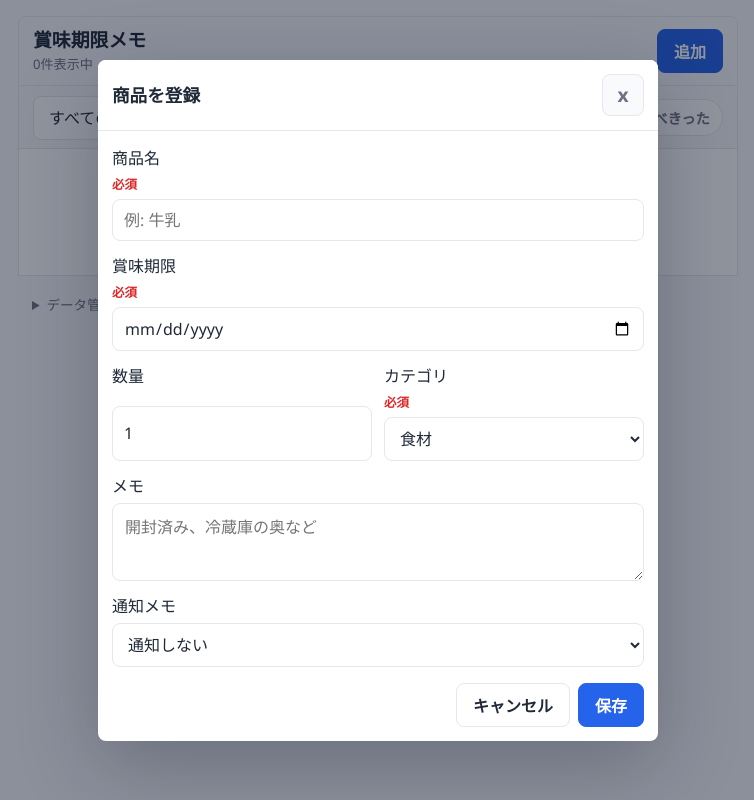
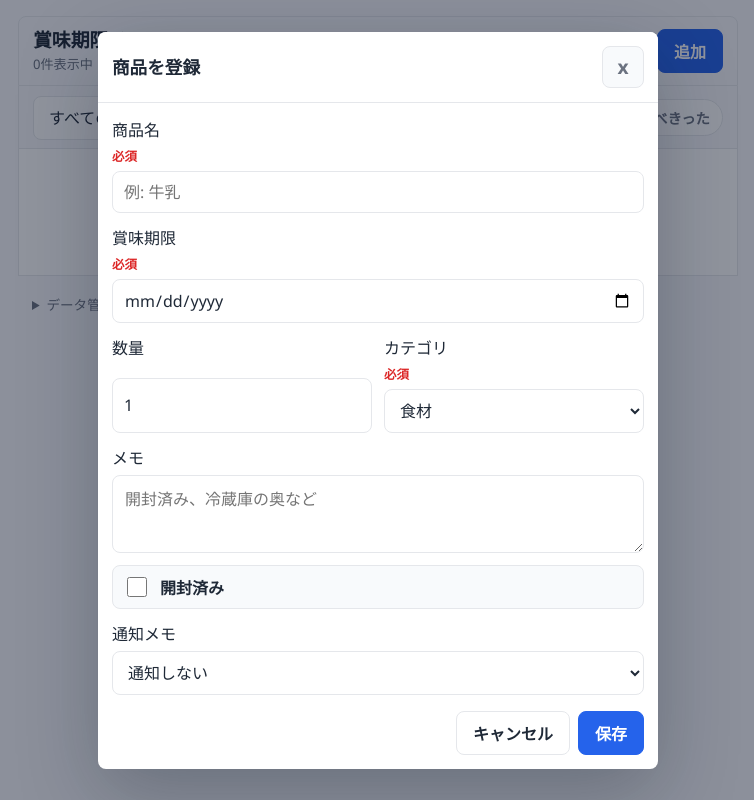
Before and after one commit to machiy8/shomikigen-memo, a React (Vite) app: page / in a window 1280 px wide. Both pictures are taken after a click on the button "追加". Shown: the whole page, without its empty margins (262-1016 px from the left). Built offline with nearby package versions, Linux system fonts and the light colour scheme.

Commit message:
Add opened item filter

```diff
--- a/public/service-worker.js
+++ b/public/service-worker.js
@@ -1,4 +1,4 @@
-const CACHE_NAME = "shomikigen-memo-v5";
+const CACHE_NAME = "shomikigen-memo-v6";
 const APP_SHELL = ["/", "/index.html", "/manifest.webmanifest", "/icon.svg"];
 
 self.addEventListener("install", (event) => {
--- a/src/App.tsx
+++ b/src/App.tsx
@@ -1,6 +1,6 @@
 import { DragEvent, FormEvent, useMemo, useState } from "react";
 import type { ExpiryItem, FilterMode } from "./types";
-import { formatDaysLabel, getDaysUntil, getExpiryStatus, sortByExpiryDate } from "./utils/date";
+import { formatDaysLabel, getExpiryStatus, sortByExpiryDate } from "./utils/date";
 import { getCategories, getItems, saveCategories, saveItems } from "./utils/storage";
 
 const MANAGE_CATEGORY_VALUE = "__manage_category__";
@@ -20,6 +20,7 @@ type FormState = {
   quantity: string;
   category: string;
   memo: string;
+  opened: boolean;
   notifyDaysBefore: string;
 };
 
@@ -31,6 +32,7 @@ const emptyForm: FormState = {
   quantity: "1",
   category: "",
   memo: "",
+  opened: false,
   notifyDaysBefore: ""
 };
 
@@ -77,12 +79,7 @@ function App() {
       if (filter === "completed") return item.status === "completed";
       if (item.status === "completed") return false;
 
-      if (filter === "near") {
-        const days = getDaysUntil(item.expiryDate);
-        return days >= 0 && days <= 7;
-      }
-
-      if (filter === "expired") return getDaysUntil(item.expiryDate) < 0;
+      if (filter === "opened") return Boolean(item.opened);
 
       return true;
     });
@@ -123,6 +120,7 @@ function App() {
       quantity: String(item.quantity || 1),
       category: item.category,
       memo: item.memo,
+      opened: Boolean(item.opened),
       notifyDaysBefore:
         item.notifyDaysBefore === undefined ? "" : String(item.notifyDaysBefore)
     });
@@ -168,6 +166,7 @@ function App() {
     const expiryDate = form.expiryDate;
     const category = form.category.trim();
     const memo = form.memo.trim();
+    const opened = form.opened;
     const quantity = Math.max(1, Number(form.quantity) || 1);
     const notifyDaysBefore =
       form.notifyDaysBefore === "" ? undefined : Number(form.notifyDaysBefore);
@@ -194,6 +193,7 @@ function App() {
                 quantity,
                 category,
                 memo,
+                opened,
                 notifyDaysBefore,
                 updatedAt: now
               }
@@ -209,6 +209,7 @@ function App() {
           quantity,
           category,
           memo,
+          opened,
           notifyDaysBefore,
           status: "active",
           createdAt: now,
@@ -422,8 +423,7 @@ function App() {
 
           <div className="filter-row" role="tablist" aria-label="状態フィルター">
             <FilterButton active={filter === "all"} label="すべて" onClick={() => setFilter("all")} />
-            <FilterButton active={filter === "near"} label="期限間近" onClick={() => setFilter("near")} />
-            <FilterButton active={filter === "expired"} label="期限切れ" onClick={() => setFilter("expired")} />
+            <FilterButton active={filter === "opened"} label="開封済み" onClick={() => setFilter("opened")} />
             <FilterButton
               active={filter === "completed"}
               label="食べきった"
@@ -541,6 +541,15 @@ function App() {
                 />
               </label>
 
+              <label className="check-field">
+                <input
+                  type="checkbox"
+                  checked={form.opened}
+                  onChange={(event) => updateForm("opened", event.target.checked)}
+                />
+                <span>開封済み</span>
+              </label>
+
               <label>
                 通知メモ
                 <select
@@ -627,6 +636,7 @@ function ItemRow({
         <h2>{item.name}</h2>
         <p>
           数量:{item.quantity} <span>{item.category}</span>
+          {item.opened && <span className="opened-label">開封済み</span>}
           {item.status === "completed" && <span>{completedText}</span>}
         </p>
         {item.memo && <p className="row-memo">{item.memo}</p>}
--- a/src/styles/app.css
+++ b/src/styles/app.css
@@ -311,6 +311,11 @@ textarea:focus {
   line-height: 1.35;
 }
 
+.opened-label {
+  color: var(--orange);
+  font-weight: 800;
+}
+
 .row-memo {
   margin-top: 3px !important;
   overflow: hidden;
@@ -535,6 +540,24 @@ textarea:focus {
   font-size: 0.78rem;
 }
 
+.check-field {
+  display: flex !important;
+  align-items: center;
+  gap: 10px !important;
+  min-height: 42px;
+  padding: 8px 10px;
+  background: var(--surface-strong);
+  border: 1px solid var(--border);
+  border-radius: 8px;
+  font-weight: 800;
+}
+
+.check-field input {
+  width: 20px;
+  min-height: 20px;
+  accent-color: var(--accent);
+}
+
 .form-grid {
   display: grid;
   grid-template-columns: 1fr;
--- a/src/types.ts
+++ b/src/types.ts
@@ -9,6 +9,7 @@ export type ExpiryItem = {
   quantity: number;
   category: string;
   memo: string;
+  opened?: boolean;
   notifyDaysBefore?: number;
   status: ItemStatus;
   createdAt: string;
@@ -16,4 +17,4 @@ export type ExpiryItem = {
   completedAt?: string;
 };
 
-export type FilterMode = "all" | "near" | "expired" | "completed";
+export type FilterMode = "all" | "opened" | "completed";
--- a/src/utils/storage.ts
+++ b/src/utils/storage.ts
@@ -28,6 +28,7 @@ export function getItems(): ExpiryItem[] {
       ...item,
       quantity: Number.isFinite(item.quantity) && item.quantity > 0 ? item.quantity : 1,
       memo: item.memo ?? "",
+      opened: Boolean(item.opened),
       status: item.status === "completed" ? "completed" : "active"
     }));
   } catch {
```
